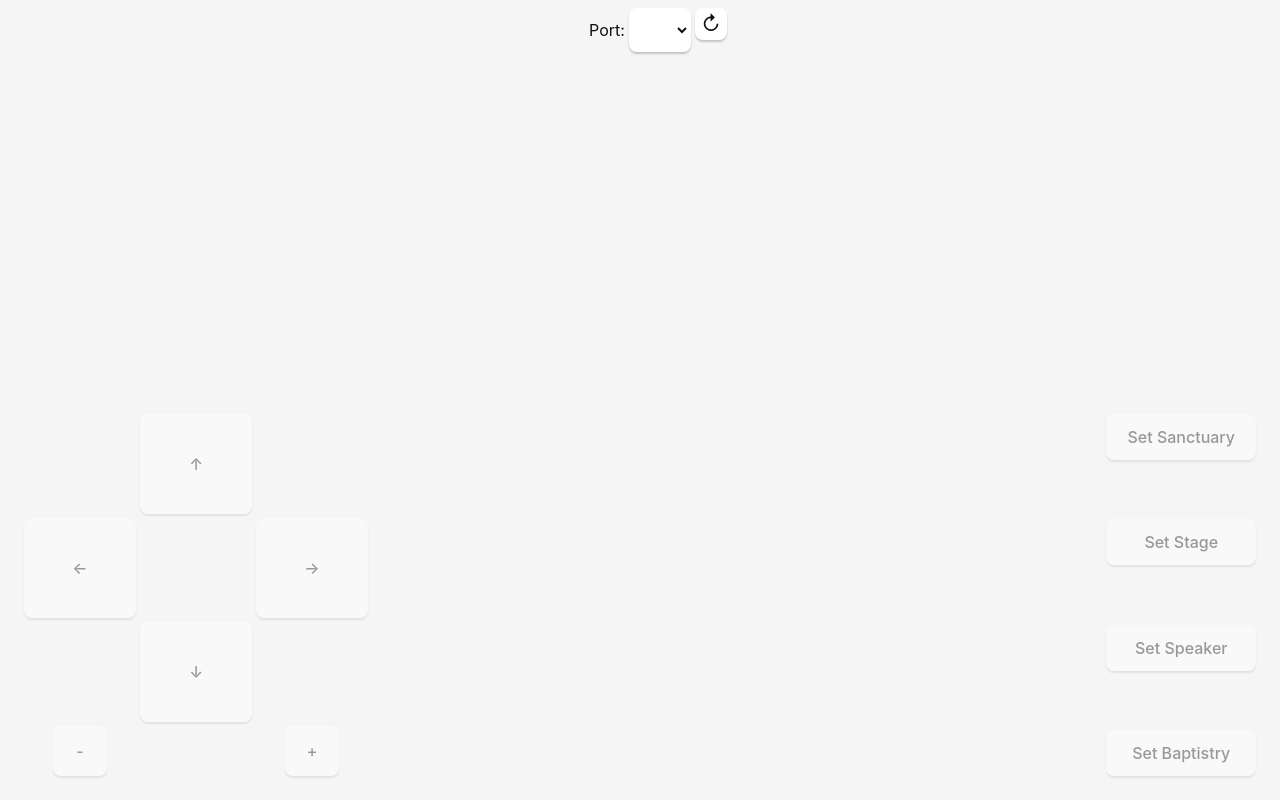
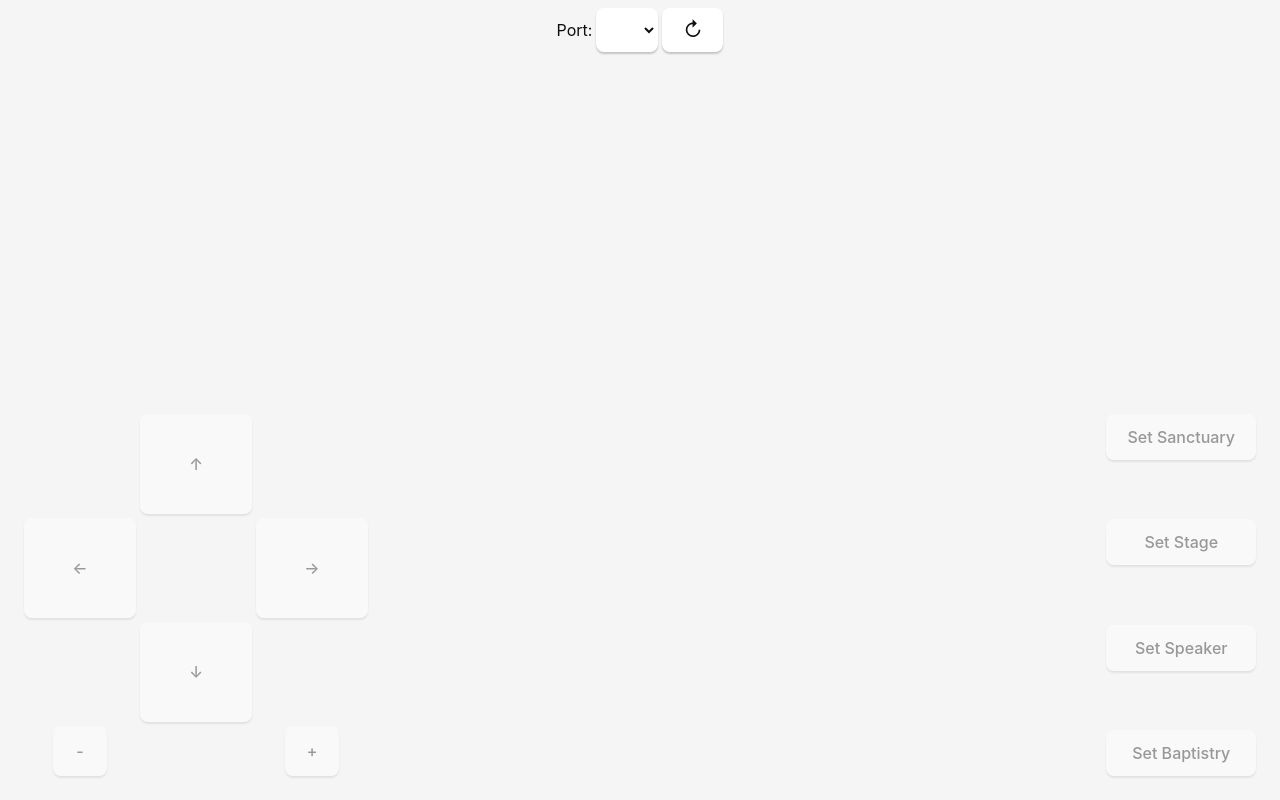
Before and after one commit to bryanforbes/camera-control, a SvelteKit app: page /settings in a window 1280 px wide. Built offline with nearby package versions, Linux system fonts and the light colour scheme.

Commit message:
fix: adjust refresh button and window sizes

```diff
--- a/src/routes/settings/+page.svelte
+++ b/src/routes/settings/+page.svelte
@@ -135,7 +135,6 @@
 <form class="self-center">
   <div class="flex gap-1">
     <!-- spacer to make sure the label/select is centered -->
-    <div class="m-0 size-8 p-0"></div>
 
     <label class="inline-flex items-stretch gap-1">
       <span class="m-auto">Port:</span>
@@ -157,7 +156,7 @@
 
     <button
       type="button"
-      class="m-0 size-8 p-0 text-center text-xl font-normal"
+      class="text-center text-xl leading-none font-normal"
       onclick={() => void commands.refreshPorts()}>&#x21BB;</button
     >
   </div>
```
Also changed, not shown: 1 other file (tests, documents, lock files or other folders).
